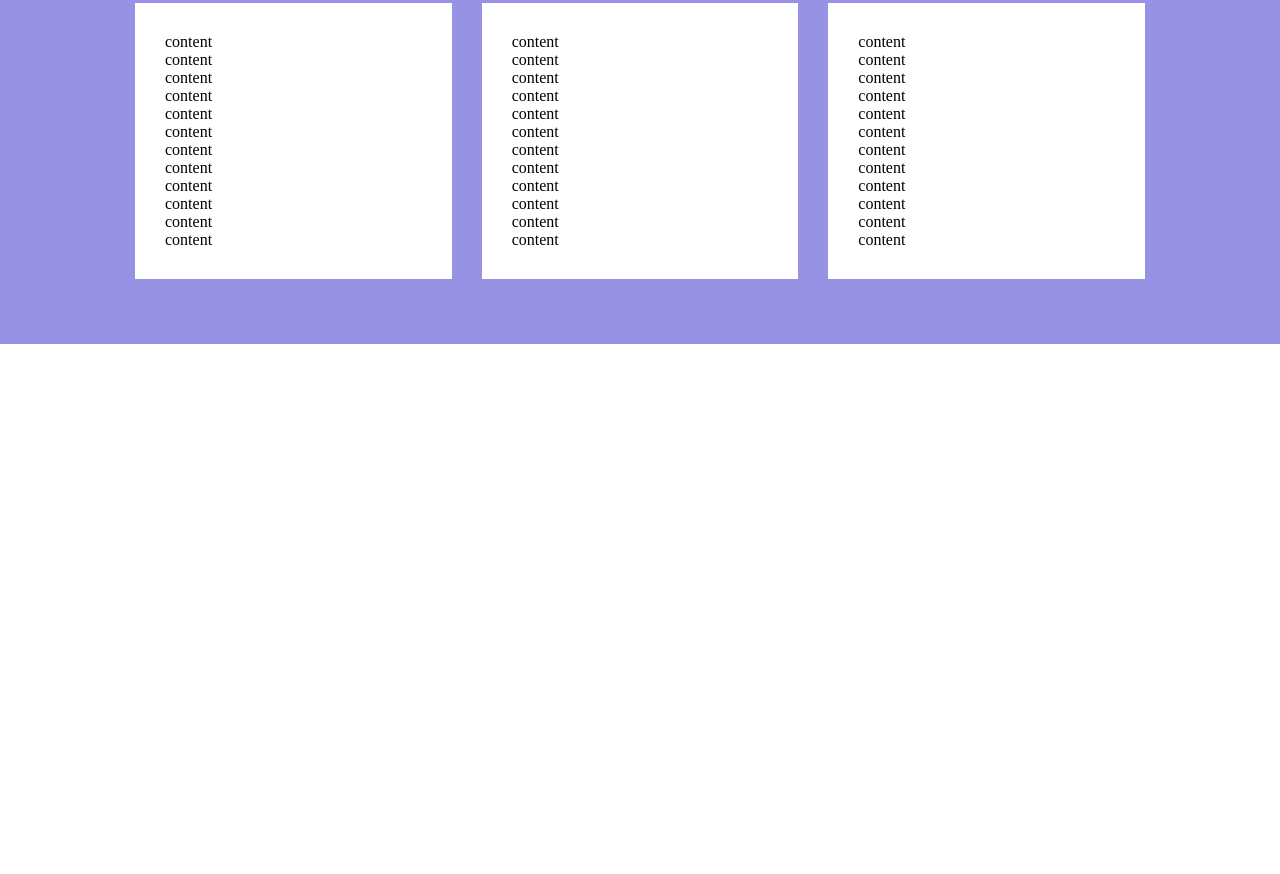
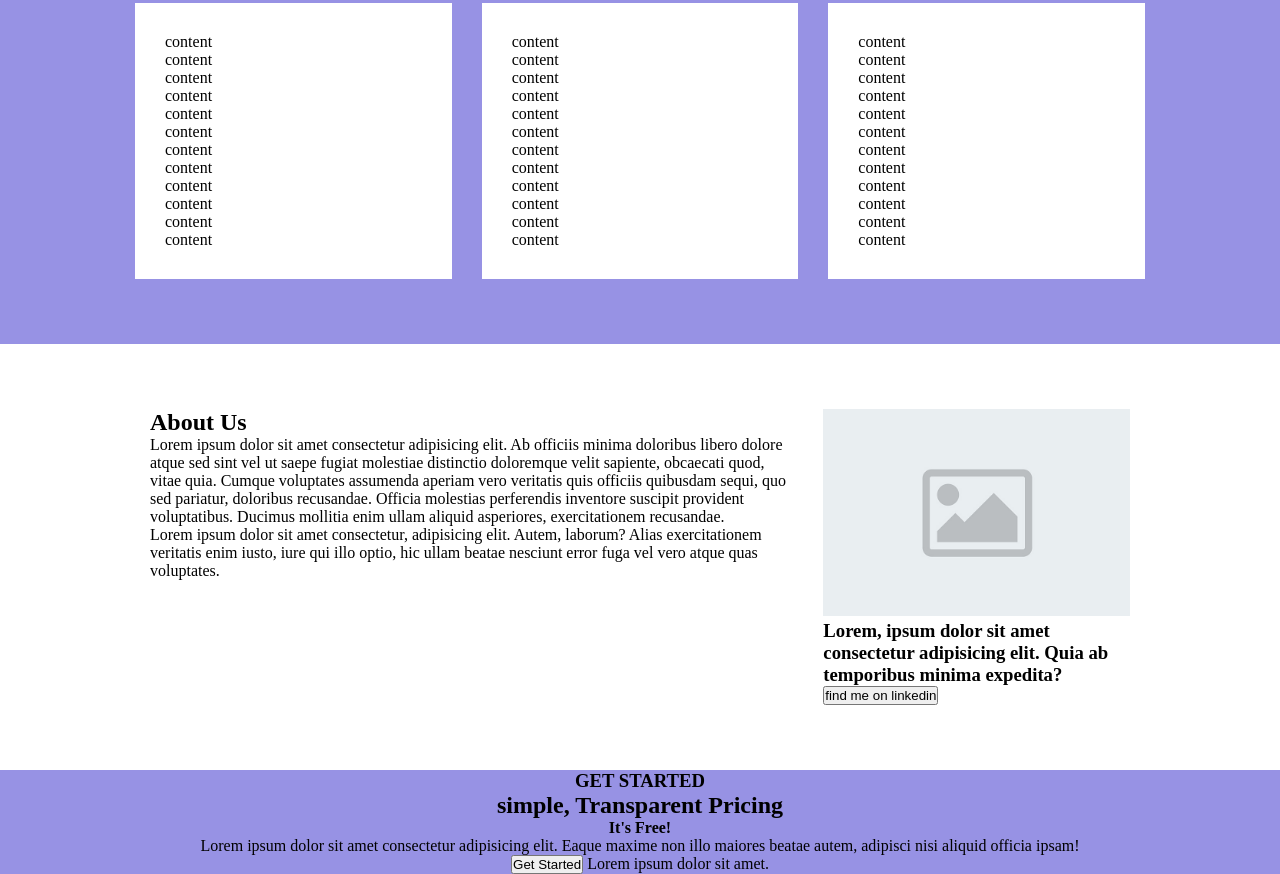
Before and after one commit to yusef02/htmlcss-responsive-layout, a plain HTML site: page index.html in a window 1280 px wide. Shown: the part 2068-2942 px from the top of the page. Before the commit the page ends 2412 px from the top, so only its background shows below. Drawn offline with Linux system fonts and the light colour scheme.

Commit message:
feat(main layout): added section about us and section get started layouts

```diff
--- a/assets/css/style.css
+++ b/assets/css/style.css
@@ -149,3 +149,19 @@
   display: flex;
   flex-wrap: wrap;
 }
+
+/* SECTION ABOUT US */
+
+#sectionAboutUs {
+  padding: var(--l-size) 0;
+}
+#sectionAboutUs .container {
+  display: flex;
+}
+
+#sectionGetStarted {
+  background-color: var(--secondary-color);
+}
+#sectionGetStarted .container {
+  text-align: center;
+}
--- a/index.html
+++ b/index.html
@@ -275,6 +275,54 @@
           </div>
         </div>
       </section>
+
+      <!-- SECTION ABOUT US -->
+      <section id="sectionAboutUs">
+        <div class="container">
+          <div class="col--2-3">
+            <h2>About Us</h2>
+            <p>
+              Lorem ipsum dolor sit amet consectetur adipisicing elit. Ab
+              officiis minima doloribus libero dolore atque sed sint vel ut
+              saepe fugiat molestiae distinctio doloremque velit sapiente,
+              obcaecati quod, vitae quia. Cumque voluptates assumenda aperiam
+              vero veritatis quis officiis quibusdam sequi, quo sed pariatur,
+              doloribus recusandae. Officia molestias perferendis inventore
+              suscipit provident voluptatibus. Ducimus mollitia enim ullam
+              aliquid asperiores, exercitationem recusandae.
+            </p>
+            <p>
+              Lorem ipsum dolor sit amet consectetur, adipisicing elit. Autem,
+              laborum? Alias exercitationem veritatis enim iusto, iure qui illo
+              optio, hic ullam beatae nesciunt error fuga vel vero atque quas
+              voluptates.
+            </p>
+          </div>
+          <div class="col--1-3">
+            <img src="./assets/img/placeholder-image.jpg" class="w-100" />
+            <h3>
+              Lorem, ipsum dolor sit amet consectetur adipisicing elit. Quia ab
+              temporibus minima expedita?
+            </h3>
+            <button>find me on linkedin</button>
+          </div>
+        </div>
+      </section>
+
+      <section id="sectionGetStarted">
+        <div class="container">
+          <h3>GET STARTED</h3>
+          <h2>simple, Transparent Pricing</h2>
+          <h4>It's Free!</h4>
+          <p>
+            Lorem ipsum dolor sit amet consectetur adipisicing elit. Eaque
+            maxime non illo maiores beatae autem, adipisci nisi aliquid officia
+            ipsam!
+          </p>
+          <button>Get Started</button>
+          <span>Lorem ipsum dolor sit amet.</span>
+        </div>
+      </section>
     </main>
   </body>
 </html>
```
